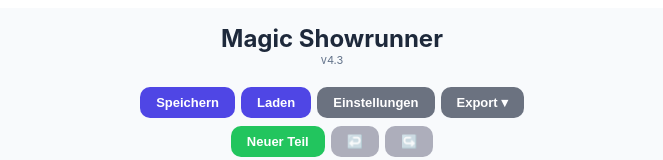
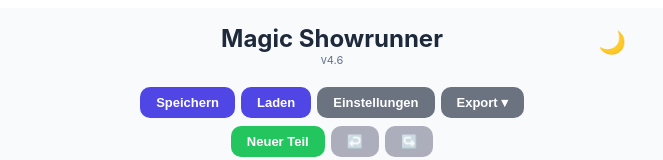
Before and after one commit to TheLomma/magicshowrunnernew, a React (Create React App) app: page / in a window 1280 px wide. Shown: the top 160 px of the page, without its empty margins (308-971 px from the left). Built offline with nearby package versions, Linux system fonts and the light colour scheme.

Commit message:
Update language settings and add confirmation for stop

```diff
--- a/src/App.js
+++ b/src/App.js
@@ -4,8 +4,8 @@ var uid = function() { return Math.random().toString(36).slice(2, 9); };
 var fmt = function(s) { var m = Math.floor(s / 60); var sec = s % 60; return m + ":" + String(sec).padStart(2, "0"); };
 
 var T = {
-  de: { title: "Magic Showrunner", ver: "v4.3", save: "Speichern", load: "Laden", newPart: "Neuer Teil", start: "Show starten", test: "Testmodus", parts: "Teile", total: "Gesamt", settings: "Einstellungen", planTheme: "Planungs-Theme", perfTheme: "Perform-Theme", beeps: "Signaltöne", vibration: "Vibration", volume: "Lautstärke", testTone: "Testton", testDur: "Testdauer/Teil", titleL: "Titel", durL: "Dauer (Sek)", introL: "Intro-Ansage", preAnnL: "Vorankündigung (Sek)", preAnnTxt: "Vorankündigungs-Text", notesL: "Notizen", colorL: "Farbe", saveBtn: "Speichern", cancel: "Abbrechen", showName: "Show-Name", overwrite: "Überschreiben", noSaved: "Keine Shows.", pause: "Pause", resume: "Weiter", prev: "Zurück", next: "Weiter", partOf: "Teil", of: "/", dup: "Duplizieren", del: "Löschen", edit: "Bearbeiten", sek: "Sek", csv: "CSV", fontSize: "Größe", fontFamily: "Schriftart", ttsVoice: "Stimme", ttsRate: "Tempo", ttsPitch: "Tonhöhe", ttsPreview: "Vorschau", animations: "Animationen", notes: "Notizen", stop: "Stop", setlist: "Setlist" },
-  en: { title: "Magic Showrunner", ver: "v4.3", save: "Save", load: "Load", newPart: "New Part", start: "Start Show", test: "Test Mode", parts: "Parts", total: "Total", settings: "Settings", planTheme: "Plan Theme", perfTheme: "Perform Theme", beeps: "Beeps", vibration: "Vibration", volume: "Volume", testTone: "Test Tone", testDur: "Test dur/part", titleL: "Title", durL: "Duration (sec)", introL: "Intro (TTS)", preAnnL: "Pre-announce (sec)", preAnnTxt: "Pre-announce text", notesL: "Notes", colorL: "Color", saveBtn: "Save", cancel: "Cancel", showName: "Show Name", overwrite: "Overwrite", noSaved: "No saved shows.", pause: "Pause", resume: "Resume", prev: "Back", next: "Next", partOf: "Part", of: "/", dup: "Duplicate", del: "Delete", edit: "Edit", sek: "sec", csv: "CSV", fontSize: "Size", fontFamily: "Font family", ttsVoice: "Voice", ttsRate: "Speed", ttsPitch: "Pitch", ttsPreview: "Preview", animations: "Animations", notes: "Notes", stop: "Stop", setlist: "Setlist" }
+  de: { title: "Magic Showrunner", ver: "v4.6", save: "Speichern", load: "Laden", newPart: "Neuer Teil", start: "Show starten", test: "Testmodus", parts: "Teile", total: "Gesamt", settings: "Einstellungen", planTheme: "Planungs-Theme", perfTheme: "Perform-Theme", beeps: "Signaltöne", vibration: "Vibration", volume: "Lautstärke", testTone: "Testton", testDur: "Testdauer/Teil", titleL: "Titel", durL: "Dauer (Sek)", introL: "Intro-Ansage", preAnnL: "Vorankündigung (Sek)", preAnnTxt: "Vorankündigungs-Text", notesL: "Notizen", colorL: "Farbe", saveBtn: "Speichern", cancel: "Abbrechen", showName: "Show-Name", overwrite: "Überschreiben", noSaved: "Keine Shows.", pause: "Pause", resume: "Weiter", prev: "Zurück", next: "Weiter", partOf: "Teil", of: "/", dup: "Duplizieren", del: "Löschen", edit: "Bearbeiten", sek: "Sek", csv: "CSV", fontSize: "Größe", fontFamily: "Schriftart", ttsVoice: "Stimme", ttsRate: "Tempo", ttsPitch: "Tonhöhe", ttsPreview: "Vorschau", animations: "Animationen", notes: "Notizen", stop: "Stop", setlist: "Setlist" },
+  en: { title: "Magic Showrunner", ver: "v4.6", save: "Save", load: "Load", newPart: "New Part", start: "Start Show", test: "Test Mode", parts: "Parts", total: "Total", settings: "Settings", planTheme: "Plan Theme", perfTheme: "Perform Theme", beeps: "Beeps", vibration: "Vibration", volume: "Volume", testTone: "Test Tone", testDur: "Test dur/part", titleL: "Title", durL: "Duration (sec)", introL: "Intro (TTS)", preAnnL: "Pre-announce (sec)", preAnnTxt: "Pre-announce text", notesL: "Notes", colorL: "Color", saveBtn: "Save", cancel: "Cancel", showName: "Show Name", overwrite: "Overwrite", noSaved: "No saved shows.", pause: "Pause", resume: "Resume", prev: "Back", next: "Next", partOf: "Part", of: "/", dup: "Duplicate", del: "Delete", edit: "Edit", sek: "sec", csv: "CSV", fontSize: "Size", fontFamily: "Font family", ttsVoice: "Voice", ttsRate: "Speed", ttsPitch: "Pitch", ttsPreview: "Preview", animations: "Animations", notes: "Notes", stop: "Stop", setlist: "Setlist" }
 };
 
 var TH = {
@@ -258,6 +258,7 @@ function PerformMode(props) {
   var _pa = useState(""); var preAnnMsg = _pa[0]; var setPreAnnMsg = _pa[1];
   var _sz = useState(cfg.performSize || "XL"); var perfSize = _sz[0]; var setPerfSize = _sz[1];
   var _sl = useState(false); var showSetlist = _sl[0]; var setShowSetlist = _sl[1];
+  var _cs = useState(false); var confirmStop = _cs[0]; var setConfirmStop = _cs[1];
   var sizeMap = { XXL: { timer: 240, title: 36 }, XL: { timer: 120, title: 22 }, M: { timer: 72, title: 18 }, S: { timer: 44, title: 15 } };
   var wakeLockRef = useRef(null);
   var isDragging = useRef(false);
@@ -430,8 +431,19 @@ function PerformMode(props) {
       React.createElement("button", { onClick: function() { setShowNotes(function(p) { return !p; }); }, style: Object.assign({}, bs, { background: showNotes ? "#7c3aed" : "#8b5cf6" }) }, t.notesL),
       React.createElement("button", { onClick: function() { setShowSetlist(function(p) { return !p; }); }, style: Object.assign({}, bs, { background: showSetlist ? "#0369a1" : "#0ea5e9" }) }, t.setlist),
       React.createElement("button", { onClick: function() { if (!document.fullscreenElement) { document.documentElement.requestFullscreen && document.documentElement.requestFullscreen(); } else { document.exitFullscreen && document.exitFullscreen(); } }, style: Object.assign({}, bs, { background: "#0ea5e9", fontSize: 18 }) }, "\u26f6"),
-      React.createElement("button", { onClick: onExit, style: Object.assign({}, bs, { background: "#ef4444" }) }, t.stop)
+      React.createElement("button", { onClick: function() { setConfirmStop(true); }, style: Object.assign({}, bs, { background: "#ef4444" }) }, t.stop)
     ),
+    confirmStop ? React.createElement("div", { style: { position: "fixed", inset: 0, background: "rgba(0,0,0,0.75)", display: "flex", alignItems: "center", justifyContent: "center", zIndex: 900 } },
+      React.createElement("div", { style: { background: pt.bg === "#000000" ? "#1a1a1a" : pt.bg, color: pt.text, borderRadius: 16, padding: 28, maxWidth: 320, width: "90%", textAlign: "center", boxShadow: "0 8px 40px rgba(0,0,0,0.6)", border: "1px solid rgba(255,255,255,0.1)" } },
+        React.createElement("div", { style: { fontSize: 36, marginBottom: 12 } }, "\u23F9"),
+        React.createElement("div", { style: { fontWeight: 700, fontSize: 18, marginBottom: 8 } }, cfg.lang === "de" ? "Show beenden?" : "End show?"),
+        React.createElement("div", { style: { fontSize: 13, opacity: 0.7, marginBottom: 20 } }, cfg.lang === "de" ? "Der Timer wird gestoppt und du kehrst zur Planung zurück." : "The timer will stop and you'll return to the plan."),
+        React.createElement("div", { style: { display: "flex", gap: 10, justifyContent: "center" } },
+          React.createElement("button", { onClick: function() { setConfirmStop(false); }, style: { flex: 1, padding: "10px 0", borderRadius: 10, border: "1px solid rgba(255,255,255,0.2)", background: "transparent", color: pt.text, fontWeight: 600, cursor: "pointer", fontSize: 14 } }, cfg.lang === "de" ? "Weiter" : "Continue"),
+          React.createElement("button", { onClick: function() { setConfirmStop(false); onExit(); }, style: { flex: 1, padding: "10px 0", borderRadius: 10, border: "none", background: "#ef4444", color: "#fff", fontWeight: 700, cursor: "pointer", fontSize: 14 } }, cfg.lang === "de" ? "Beenden" : "End")
+        )
+      )
+    ) : null,
     parts[safeIdx + 1] ? React.createElement("div", { style: { marginTop: 12, fontSize: 14, opacity: 0.55, fontStyle: "italic" } }, "\u23ed " + (cfg.lang === "de" ? "N\u00e4chster Teil" : "Next") + ": " + parts[safeIdx + 1].title) : null,
     React.createElement("div", { style: { marginTop: 8, fontSize: 12, opacity: 0.6 } }, t.total + ": " + fmt(totalElapsed) + " / " + fmt(totalDur)),
     setlistPanel
@@ -551,9 +563,14 @@ export default function App() {
 
   return React.createElement("div", { style: { minHeight: "100dvh", background: th.bg, color: th.text, fontFamily: ff, fontSize: cfg.fontSize, transition: cfg.animations ? "background 0.3s" : "none", overflowX: "hidden" } },
     React.createElement("div", { style: { maxWidth: 600, margin: "0 auto", padding: "16px 16px 24px 16px" } },
-      React.createElement("div", { style: { textAlign: "center", marginBottom: 20 } },
+      React.createElement("div", { style: { textAlign: "center", marginBottom: 20, position: "relative" } },
         React.createElement("h1", { style: { margin: 0, fontSize: 24 } }, "Magic Showrunner"),
-        React.createElement("div", { style: { fontSize: 11, color: th.sub } }, t.ver)
+        React.createElement("div", { style: { fontSize: 11, color: th.sub } }, t.ver),
+        React.createElement("button", {
+          onClick: function() { setCfg(function(c) { if (c.theme === "light") { return Object.assign({}, c, { theme: c._prevTheme || "dark" }); } return Object.assign({}, c, { _prevTheme: c.theme, theme: "light" }); }); },
+          title: cfg.theme === "light" ? "Dark Mode" : "Light Mode",
+          style: { position: "absolute", top: 4, right: 0, background: "none", border: "none", fontSize: 22, cursor: "pointer", padding: "4px 6px", borderRadius: 8, lineHeight: 1 }
+        }, cfg.theme === "light" ? "\uD83C\uDF19" : "\u2600\uFE0F")
       ),
       React.createElement("div", { style: { display: "flex", flexDirection: "column", gap: 8, alignItems: "center", marginBottom: 20 } },
         React.createElement("div", { style: { display: "flex", gap: 6, flexWrap: "wrap", justifyContent: "center" } },
```
